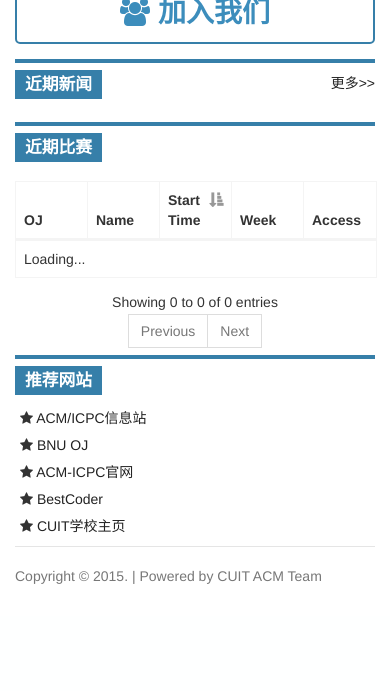
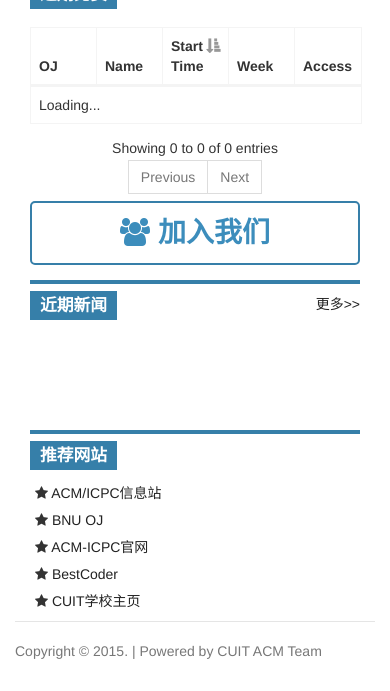
Before and after one commit to Raynxxx/CUIT-ACM-Website, a Flask app: page / in a window 390 px wide. Shown: the part 360-1051 px from the top of the page. Before the commit the page ends 944 px from the top, so only its background shows below. Run offline with Flask 2, Linux system fonts and the light colour scheme; data that the repository does not hold is empty; parts of the project's set-up code (start-up, migrations or seed data) failed here and were passed over; some libraries are stand-ins or nearby versions.

Commit message:
bug fixes

```diff
--- a/App.py
+++ b/App.py
@@ -12,7 +12,7 @@ from view.index import main
 from view import mail
 import sys
 reload(sys)
-sys.setdefaultencoding( "utf-8" )
+#sys.setdefaultencoding( "utf-8" )
 
 app = Flask(__name__)
 login_manager = LoginManager()
--- a/config.py
+++ b/config.py
@@ -80,6 +80,7 @@ NEWS_MANAGE_PER_PAGE = 8
 ARTICLE_MANAGE_PER_PAGE = 8
 HONOR_MANAGE_PER_PAGE = 8
 RESOURCE_MANAGE_PER_PAGE = 8
+SITUATION_PER_PAGE = 20
 
 
 #index information
--- a/dao/dbBase.py
+++ b/dao/dbBase.py
@@ -22,7 +22,6 @@ class User(UserMixin, db.Model):
     school = db.Column(db.String(20), nullable=False)
     college = db.Column(db.String(64))
     grade = db.Column(db.String(32))
-    situation = db.Column(db.String(50))
     score = db.Column(db.Integer, default=0)
     current_week_submit = db.Column(db.Integer, default=0)
     current_week_solved = db.Column(db.Integer, default=0)
@@ -31,6 +30,7 @@ class User(UserMixin, db.Model):
     create_time = db.Column(db.DateTime)
     rights = db.Column(db.Integer)
     active = db.Column(db.Integer, default=1)
+    situation = db.Column(db.Text)
     apply_reason = db.Column(db.Text)
 
     def __init__(self, username,name, password, school, gender, email):
--- a/server/form.py
+++ b/server/form.py
@@ -64,7 +64,7 @@ class UserModifyForm(Form):
     grade = SelectField('grade', validators=[validators.Optional()], choices=[(str(y), y) for y in range(now_year, now_year - 10, -1)],
                         default=now_year)
     motto = StringField('Motto', validators=[validators.Optional()])
-    situation = StringField('Situation', validators=[validators.Optional()])
+    situation = TextAreaField('Situation', validators=[validators.Optional()])
     active = RadioField('Active', choices=[('1', u'训练 ing'), ('0', u'退役狗')], coerce=str, default=1)
     gender = RadioField('Gender', choices=[('1', u'男'), ('0', u'女')], coerce=str, default=1)
     submit = SubmitField(u'提交')
--- a/server/user_server.py
+++ b/server/user_server.py
@@ -77,10 +77,10 @@ def update_user(user_form, user_rights = 0, for_self = False):
     if not for_self:
         has_user.rights = user_rights
         has_user.active = int(user_form.active.data)
+        has_user.situation = user_form.situation.data
     has_user.stu_id = user_form.stu_id.data
     has_user.phone = user_form.phone.data
     has_user.remark = user_form.motto.data
-    has_user.situation = user_form.situation.data
     has_user.save()
     return 'OK'
 
--- a/static/css/base.css
+++ b/static/css/base.css
@@ -235,6 +235,8 @@
   width: 30%;
   font-size: larger;
   font-weight: 600;
+  word-break: break-all;
+  word-wrap: break-word;
 }
 .list-item-level {
   width: 15%;
--- a/static/css/index.css
+++ b/static/css/index.css
@@ -23,12 +23,12 @@ body>.container {
 }
 @media (min-width: 960px) {
   .container {
-    max-width: 840px;
+    max-width: 900px;
   }
 }
 @media (min-width: 1280px) {
   .container {
-    max-width: 1000px;
+    max-width: 1080px;
   }
 }
 @media (min-width: 1600px) {
@@ -45,9 +45,14 @@ body>.container {
 
 .recent_news li {
   margin: 7px 0;
+  word-break: keep-all;
+  overflow: hidden;
+  white-space: nowrap;
+  text-overflow: ellipsis;
 }
 .recent_news a {
   color: #222;
+
 }
 
 .recent_news a:hover,
--- a/static/css/resource.css
+++ b/static/css/resource.css
@@ -182,6 +182,8 @@
 }
 .honor-one .contest-name {
   font-size: 1.2em;
+  word-break: break-all;
+  word-wrap: break-word;
 }
 .thumbnail > .contest-name {
   margin-bottom: 0 !important;
--- a/templates/ajax/honor_list_item.html
+++ b/templates/ajax/honor_list_item.html
@@ -3,7 +3,7 @@
     <label><input type="radio" name="honor" value="{{ honor.id }}"></label>
   </td>
   <td class="list-item-contest-name">
-      {{ honor.contest_name }}
+      <a href="{{ url_for('main.honor', honor_id=honor.id) }}">{{ honor.contest_name }}</a>
   </td>
   <td class="list-item-level">
       {{ level_mapper[honor.contest_level] }}
--- a/templates/index/base.html
+++ b/templates/index/base.html
@@ -48,8 +48,9 @@
               <!--<li><a href="{{ url_for('main.article_list') }}">解题报告</a></li>-->
             {% endif %}
             <li><a href="{{ url_for('main.honor_wall') }}">荣誉墙</a></li>
+            <li><a href="{{ url_for('main.members') }}">队员去向</a></li>
             <li><a href="http://oj.duxy.me" target="_blank">训练平台</a></li>
-            <li><a href="{{ url_for('main.members') }}">队员去向</a></li>
+
             <!--
             <li><a href="http://222.18.167.49/" target="_blank">校内OJ</a></li>
             <li><a href="{{ url_for('main.about') }}">关于我们</a></li> -->
--- a/templates/index/index.html
+++ b/templates/index/index.html
@@ -26,7 +26,7 @@
 <div id="fakeLoader"></div>
 <header class="main-header">
   <nav class="navbar navbar-fixed-top">
-    <div class="container">
+    <div class="container-fluid">
       <div class="navbar-header">
         <button type="button" class="navbar-toggle collapsed" data-toggle="collapse"
                 data-target="#bs-example-navbar-collapse-2">
@@ -48,8 +48,9 @@
             <!--<li><a href="{{ url_for('main.article_list') }}">解题报告</a></li>-->
           {% endif %}
           <li><a href="{{ url_for('main.honor_wall') }}">荣誉墙</a></li>
-          <li><a href="http://oj.duxy.me">训练平台</a></li>
           <li><a href="{{ url_for('main.members') }}">队员去向</a></li>
+          <li><a href="http://oj.duxy.me" target="_blank">训练平台</a></li>
+
         </ul>
         <ul class="nav navbar-nav navbar-right">
           {%- if current_user.is_authenticated() -%}
@@ -93,7 +94,7 @@
 <div class="container">
   <div class="row">
     <div class="col-sm-8">
-      <div id="index-poster" class="carousel slide" data-ride="carousel">
+      <div id="index-poster" class="carousel slide col-sm-12" data-ride="carousel">
         <!-- Indicators -->
         <ol class="carousel-indicators">
           {% for key, value in poster %}
@@ -134,29 +135,7 @@
           <span class="sr-only">Next</span>
         </a>
       </div>
-    </div>
-    <div class="col-sm-4">
-      <div class="index-button">
-        <a class="btn btn-lg btn-block text-center" href="{{ url_for('main.join_us') }}"> <i class="fa fa-users"></i> 加入我们</a>
-      </div>
-      <div class="index-block">
-        <div class="block-header">
-          <span class="block-title" style="font-weight: bold">近期新闻</span>
-          <span class="pull-right"><a href="{{ url_for('main.news_list') }}">更多>></a></span>
-        </div>
-        {% if recent_news != [] %}
-          <ul class="recent_news">
-            {% for news in recent_news %}
-              <li><i class="fa fa-angle-right"></i> <a href="{{ url_for('main.news', p=news.id) }}">{{ news.title }}</a>
-              </li>
-            {% endfor %}
-          </ul>
-        {% endif %}
-      </div>
-    </div>
-  </div>
-  <div class="row" style="margin-top: 10px">
-    <div class="col-sm-8">
+      <div class="col-sm-12" style="margin-top: 10px;">
         <div class="index-block">
           <div class="block-header">
             <span class="block-title" style="font-weight: bold">近期比赛</span>
@@ -176,7 +155,30 @@
           </table>
         </div>
       </div>
+    </div>
     <div class="col-sm-4">
+      <div class="col-sm-12">
+        <div class="index-button">
+          <a class="btn btn-lg btn-block text-center" href="{{ url_for('main.join_us') }}"> <i class="fa fa-users"></i> 加入我们</a>
+        </div>
+        <div class="index-block" style="min-height: 150px;">
+          <div class="block-header">
+            <span class="block-title" style="font-weight: bold">近期新闻</span>
+            <span class="pull-right"><a href="{{ url_for('main.news_list') }}">更多>></a></span>
+          </div>
+          {% if recent_news != [] %}
+            <ul class="recent_news">
+              {% for news in recent_news %}
+                <li><i class="fa fa-angle-right"></i>
+                  <a href="{{ url_for('main.news', p=news.id) }}" title="{{ news.title }}">{{ news.title }}
+                  </a>
+                </li>
+              {% endfor %}
+            </ul>
+          {% endif %}
+        </div>
+      </div>
+      <div class="col-sm-12">
       <div class="index-block">
         <div class="block-header">
           <span class="block-title" style="font-weight: bold">推荐网站</span>
@@ -186,6 +188,7 @@
             <li><i class="fa fa-star"></i> <a href="{{ url }}">{{ name }}</a></li>
           {% endfor %}
         </ul>
+      </div>
     </div>
     </div>
   </div>
--- a/view/admin.py
+++ b/view/admin.py
@@ -126,6 +126,8 @@ def edit_user():
         user_modify_form.motto.data = has_one.remark
         user_modify_form.situation.data = has_one.situation
         user_modify_form.school.data = has_one.school
+        user_modify_form.college.data = has_one.college
+        user_modify_form.grade.data = has_one.grade
         user_modify_form.gender.data = '1' if has_one.gender else '0'
         user_modify_form.active.data = '1' if has_one.active else '0'
     return render_template('edit_user.html',
--- a/view/index.py
+++ b/view/index.py
@@ -336,11 +336,20 @@ def honor(honor_id=None):
                            honor = honor,
                            HONOR_LEVEL_MAP = HONOR_LEVEL_MAP)
 
+
+#
+# @brief: page for members situation
+# @route: /honor/honor_id
+# @accepted methods: [get]
+# @allowed user: all
+#
 @main.route("/members", methods=['GET'])
 def members():
-    return render_template('index/members.html')
+    return render_template('index/members.html',
+                           SITUATION_PER_PAGE = config.SITUATION_PER_PAGE)
 
 
+# not used
 @main.route('/aboutus')
 def about():
     return redirect(url_for('main.ranklist'))
```
Also changed, not shown: templates/admin/edit_user.html (+23 -25 lines), templates/index/members.html (+19 -6 lines), templates/profile/index.html (+3 -6 lines). Lines whose indentation alone changed are shown as unchanged.
